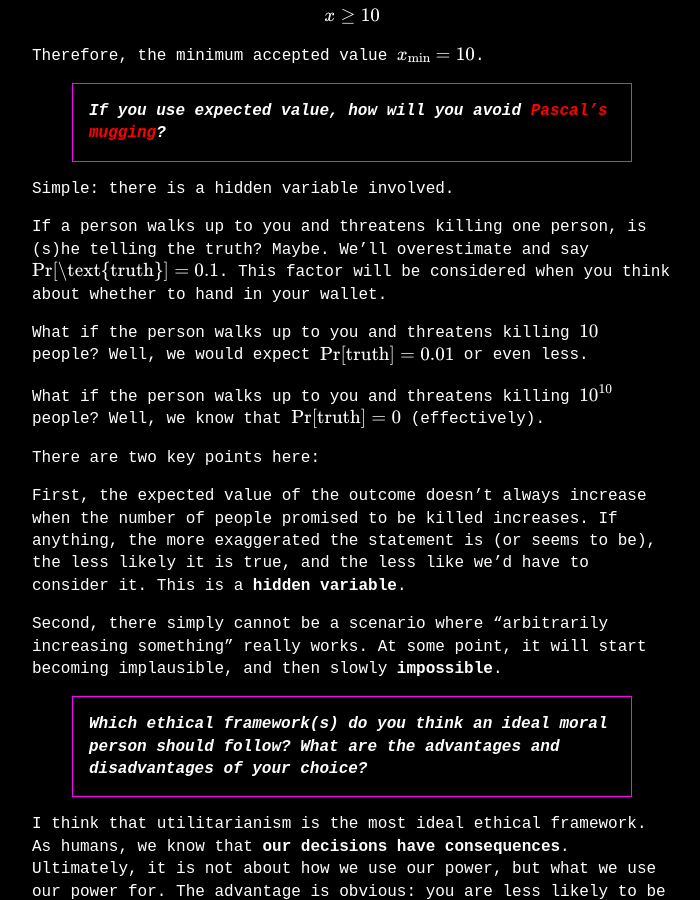
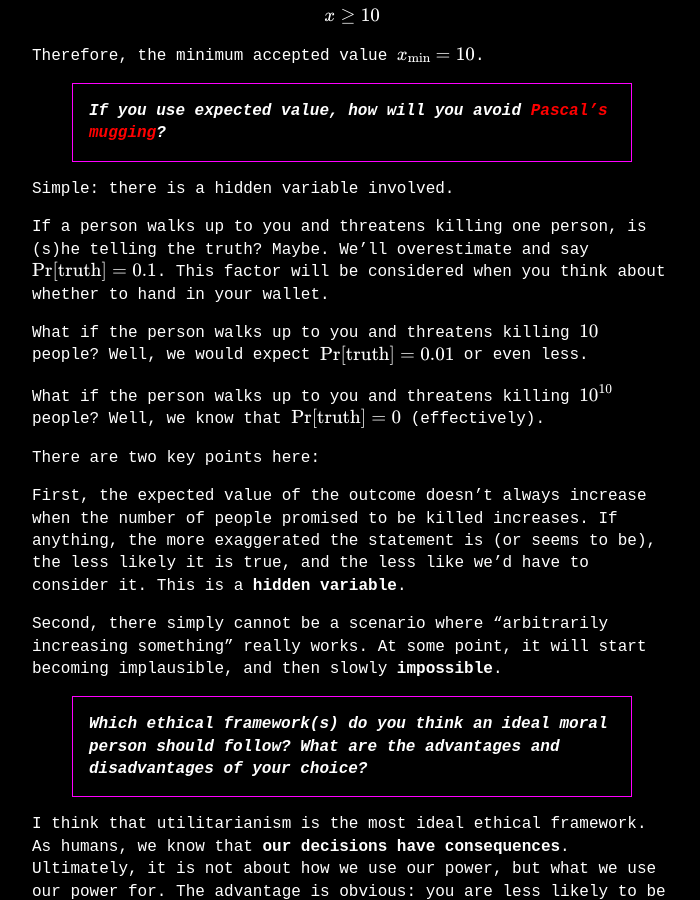
Before and after one commit to TvoozMagnificent/NonTrivial, a Jekyll site: the page built from What do you mean by "impact"?.md, in a window 1280 px wide and 900 px high, scrolled down 4673 px. Shown: the whole window, without its empty margins (288-988 px from the left). Built offline with Jekyll 4.4.1, drawn with Linux system fonts in a browser that asks for light colours; our own code applies the rules of GitHub Pages for plain Markdown files.

Commit message:
Update What do you mean by "impact"?.md

```diff
--- a/What do you mean by "impact"?.md
+++ b/What do you mean by "impact"?.md
@@ -91,7 +91,7 @@ Therefore, the minimum accepted value \\(x_\\text{min}=10\\).
 
 Simple: there is a hidden variable involved.
 
-If a person walks up to you and threatens killing one person, is (s)he telling the truth? Maybe. We'll overestimate and say \\(\\text{Pr[\\text{truth}]}=0.1\\). This factor will be considered when you think about whether to hand in your wallet.
+If a person walks up to you and threatens killing one person, is (s)he telling the truth? Maybe. We'll overestimate and say \\(\\text{Pr\[truth\]}=0.1\\). This factor will be considered when you think about whether to hand in your wallet.
 
 What if the person walks up to you and threatens killing \\(10\\) people? Well, we would expect \\(\\text{Pr\[truth\]}=0.01\\) or even less.
 
```
